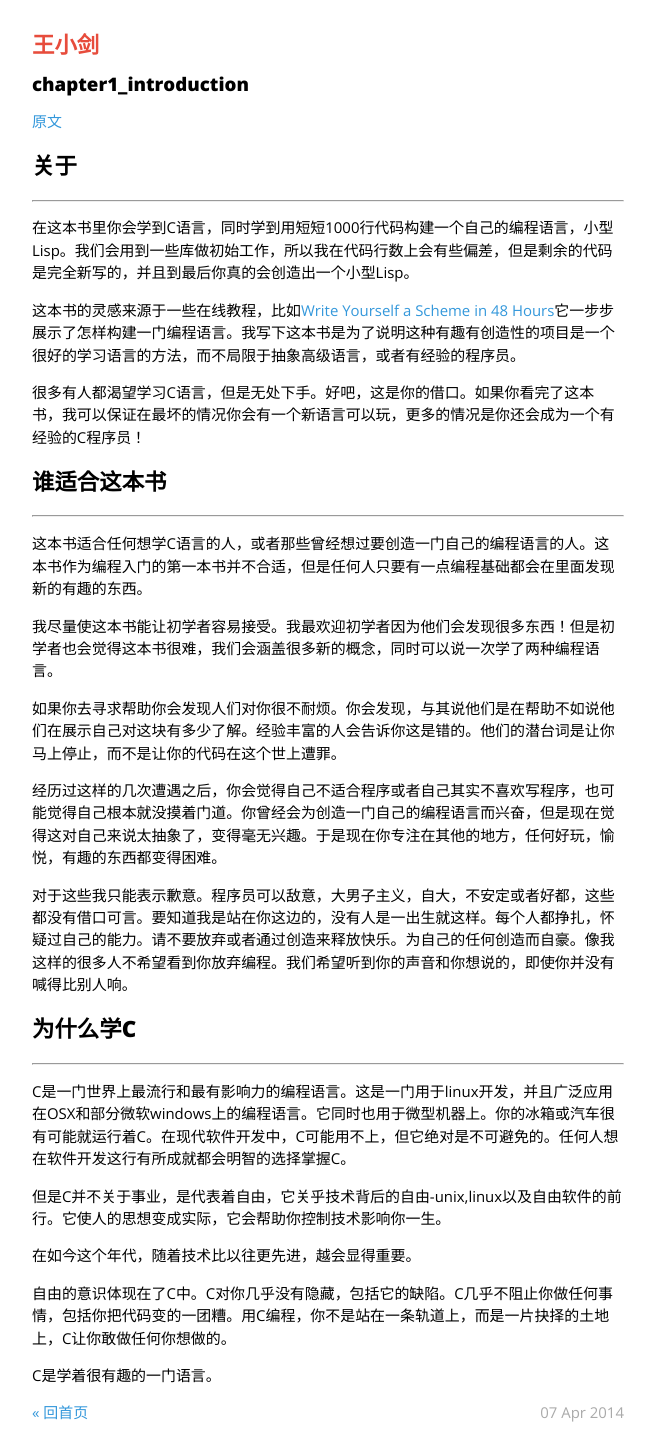
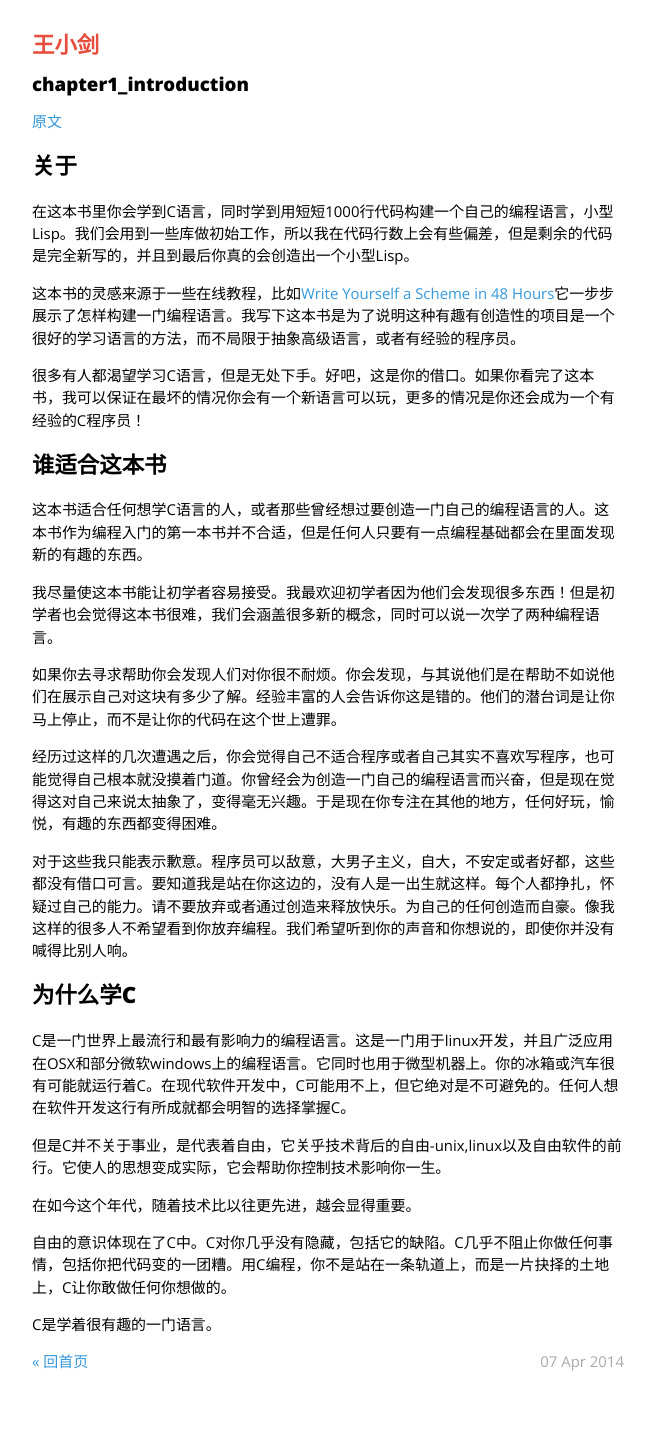
Before and after one commit to hiwjd/hiwjd.github.io, a Jekyll site: the page built from _posts/2014-04-27-chapter1_introduction.markdown, in a window 1280 px wide. Shown: the whole page, without its empty margins (312-967 px from the left). Built offline with Jekyll 4.4.1, drawn with Linux system fonts in a browser that asks for light colours; Markdown is read by kramdown in place of the engine named in the settings; comment, search, counter and statistics services are not loaded; after the commit the page ends 1395 px from its top, so only the background shows below that.

Commit message:
Published with https://stackedit.io/

```diff
--- a/_posts/2014-04-27-chapter1_introduction.markdown
+++ b/_posts/2014-04-27-chapter1_introduction.markdown
@@ -7,16 +7,16 @@ categories: post
 
 [原文](http://www.buildyourownlisp.com/chapter1_introduction)
 
-#关于
----
+关于
+===
 在这本书里你会学到C语言，同时学到用短短1000行代码构建一个自己的编程语言，小型Lisp。我们会用到一些库做初始工作，所以我在代码行数上会有些偏差，但是剩余的代码是完全新写的，并且到最后你真的会创造出一个小型Lisp。
 
 这本书的灵感来源于一些在线教程，比如[Write Yourself a Scheme in 48 Hours](http://en.wikibooks.org/wiki/Write_Yourself_a_Scheme_in_48_Hours)它一步步展示了怎样构建一门编程语言。我写下这本书是为了说明这种有趣有创造性的项目是一个很好的学习语言的方法，而不局限于抽象高级语言，或者有经验的程序员。
 
 很多有人都渴望学习C语言，但是无处下手。好吧，这是你的借口。如果你看完了这本书，我可以保证在最坏的情况你会有一个新语言可以玩，更多的情况是你还会成为一个有经验的C程序员！
 
-#谁适合这本书
----
+谁适合这本书
+===
 这本书适合任何想学C语言的人，或者那些曾经想过要创造一门自己的编程语言的人。这本书作为编程入门的第一本书并不合适，但是任何人只要有一点编程基础都会在里面发现新的有趣的东西。
 
 我尽量使这本书能让初学者容易接受。我最欢迎初学者因为他们会发现很多东西！但是初学者也会觉得这本书很难，我们会涵盖很多新的概念，同时可以说一次学了两种编程语言。
@@ -27,8 +27,8 @@ categories: post
 
 对于这些我只能表示歉意。程序员可以敌意，大男子主义，自大，不安定或者好都，这些都没有借口可言。要知道我是站在你这边的，没有人是一出生就这样。每个人都挣扎，怀疑过自己的能力。请不要放弃或者通过创造来释放快乐。为自己的任何创造而自豪。像我这样的很多人不希望看到你放弃编程。我们希望听到你的声音和你想说的，即使你并没有喊得比别人响。
 
-#为什么学C
----
+为什么学C
+===
 C是一门世界上最流行和最有影响力的编程语言。这是一门用于linux开发，并且广泛应用在OSX和部分微软windows上的编程语言。它同时也用于微型机器上。你的冰箱或汽车很有可能就运行着C。在现代软件开发中，C可能用不上，但它绝对是不可避免的。任何人想在软件开发这行有所成就都会明智的选择掌握C。
 
 但是C并不关于事业，是代表着自由，它关乎技术背后的自由-unix,linux以及自由软件的前行。它使人的思想变成实际，它会帮助你控制技术影响你一生。
```
